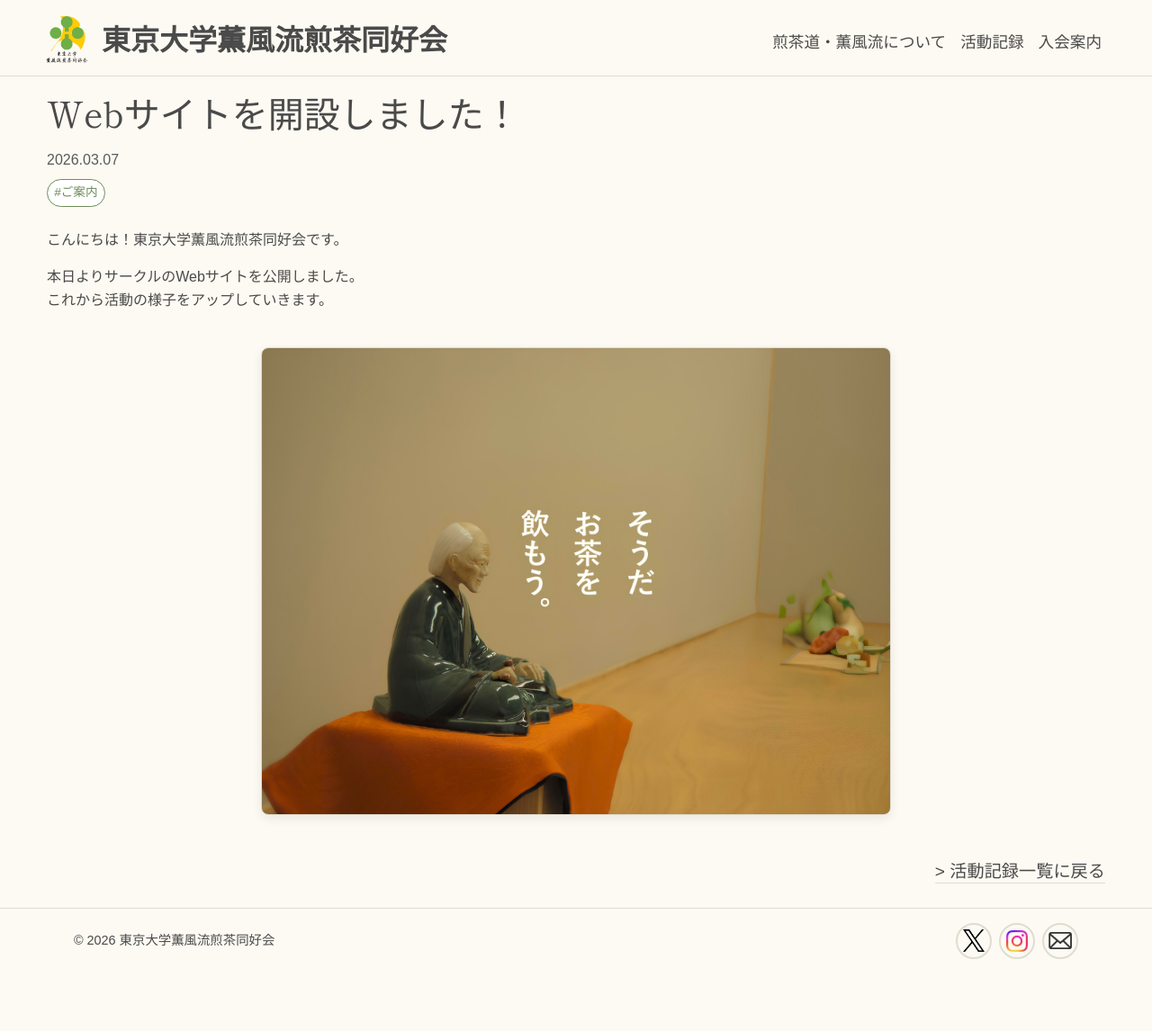
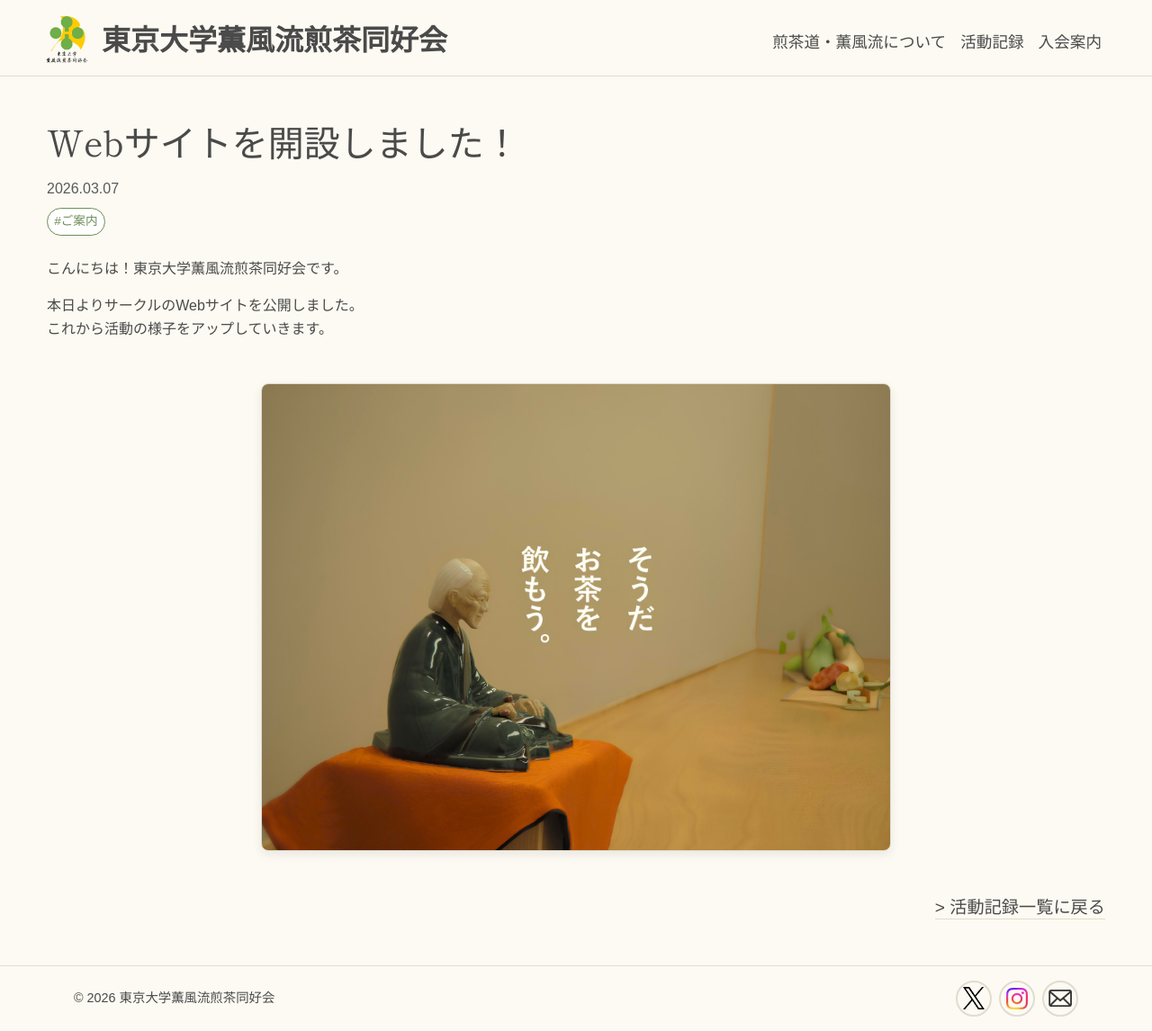
Before and after one commit to citrusml/sencha_ut, a Jekyll site: the page built from _posts/2026-03-07-website-launch.md, in a window 1280 px wide and 1146 px high. Shown: the whole window at 90% size. Built offline with Jekyll 4.4.1, drawn with Linux system fonts in a browser that asks for light colours; some web fonts are replaced.

Commit message:
記事ページの余白をほかのページとそろえ、何もしていない入れ子を外す
- 記事ページの上下の余白を my-3 から、ほかのページと同じ my-5 に
- post.html / page.html の row > col-lg-12（幅100%で何もしていない入れ子）を外す
  - 入れ子が余白の重なりを止めていたので、外すと余白が変わる:
    「煎茶道について」のタイトルと最初の中見出しの間が 96px → 48px（入会案内と同じ間隔になる）、
    記事の本文と写真の間は 40px → 48px、404 ページの下端が 48px 詰まる

Co-Authored-By: Claude Fable 5.2 <noreply@anthropic.com>

```diff
--- a/_layouts/page.html
+++ b/_layouts/page.html
@@ -9,10 +9,6 @@ layout: default
   <h1 class="mb-5">{{ page.title }}</h1>
   {% endif %}
 
-  <div class="row justify-content-center">
-    <div class="col-lg-12">
-      {{ content }}
-    </div>
-  </div>
+  {{ content }}
 
 </div>
--- a/_layouts/post.html
+++ b/_layouts/post.html
@@ -2,39 +2,30 @@
 layout: default
 ---
 
-<div class="container my-3 max-width-1200">
+{% comment %} 活動記録の記事。上からタイトル・日付・タグ・本文・写真の順に出す {% endcomment %}
+<div class="container my-5 max-width-1200">
 
-  {% if page.title %}
   <h1 class="mb-3">{{ page.title }}</h1>
-  {% endif %}
 
-  <div class="text-body-secondary">
-    {{ page.date | date: "%Y.%m.%d" }}
-  </div>
+  <div class="text-body-secondary">{{ page.date | date: "%Y.%m.%d" }}</div>
 
   {% if page.tags %}
-  <div class="post-tag-list mt-2 mb-4 me-3 d-flex flex-wrap gap-1">
+  <div class="post-tag-list mt-2 mb-4 d-flex flex-wrap gap-1">
     {% for tag in page.tags %}{% include tag-chip.html tag=tag %}{% endfor %}
   </div>
   {% endif %}
 
-  <div class="row justify-content-center">
-    <div class="col-lg-12">
   {{ content }}
-    </div>
-  </div>
 
   {% comment %} 写真は images（複数枚）があればそれを並べ、なければ image の1枚を出す {% endcomment %}
   {% if page.images %}
-    <div class="mt-4 post-images">
+  <div class="post-images mt-5">
     {% for img in page.images %}
-        <img src="{{ img | relative_url }}" alt="{{ page.title }}" class="photo-item" loading="lazy">
+    <img src="{{ img | relative_url }}" alt="{{ page.title | escape }}" class="photo-item" loading="lazy">
     {% endfor %}
   </div>
   {% elsif page.image %}
-    <div class="mt-4">
-      <img src="{{ page.image | relative_url }}" alt="{{ page.title }}" class="photo-item" loading="lazy">
-    </div>
+  <img src="{{ page.image | relative_url }}" alt="{{ page.title | escape }}" class="photo-item mt-5" loading="lazy">
   {% endif %}
 
   <div class="text-end my-4 pt-4">
```
Lines whose indentation alone changed are shown as unchanged.
